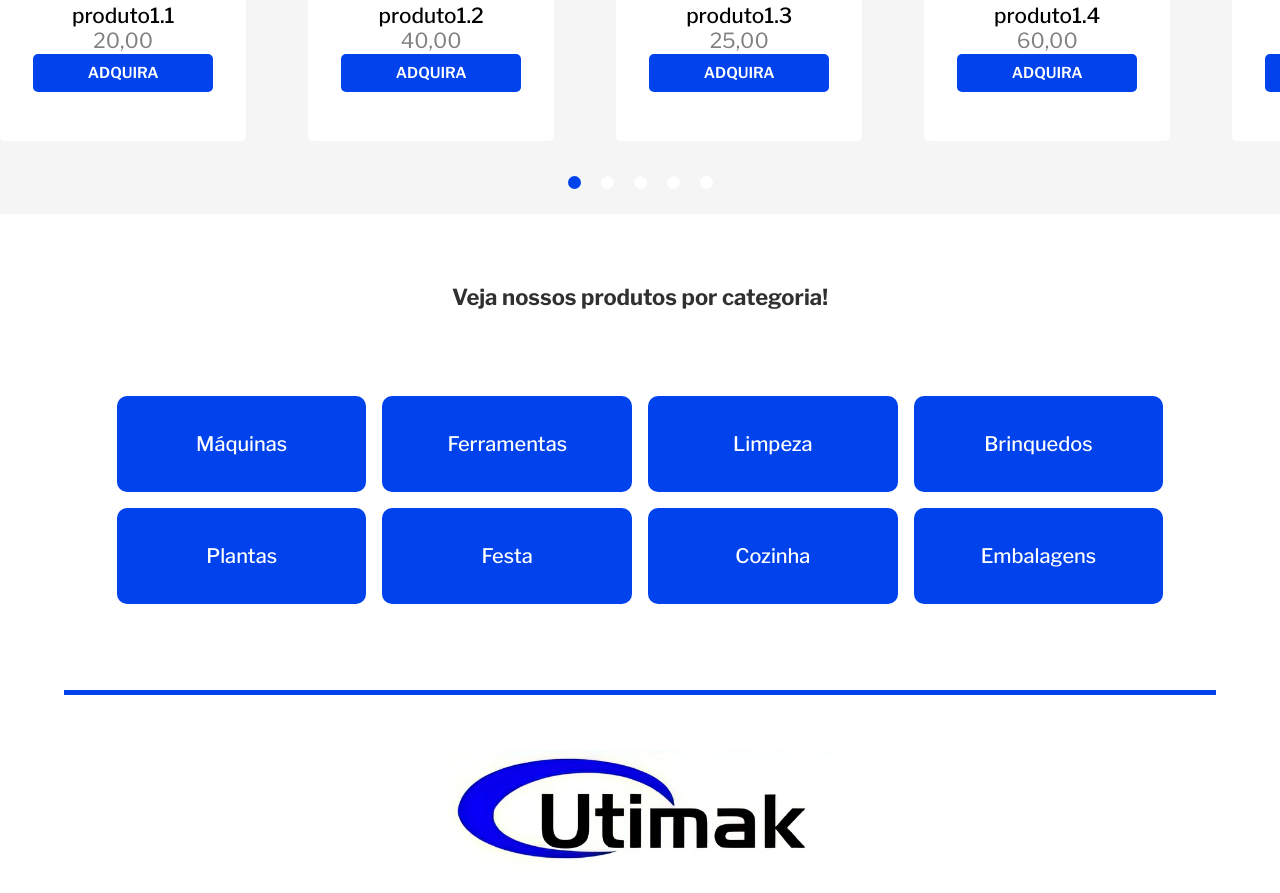
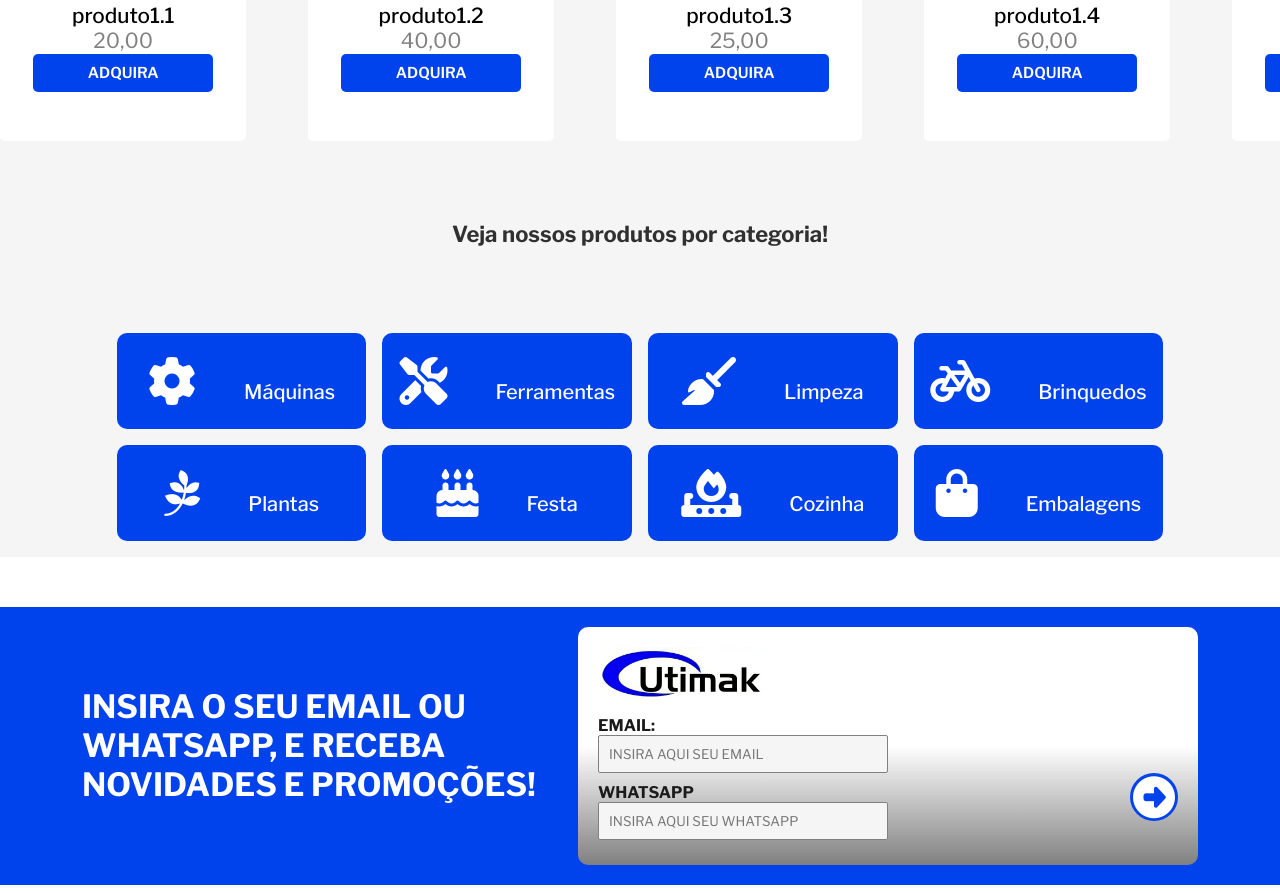
Before and after one commit to T-Ryder000/Utimak, a plain HTML site: page index.html in a window 1280 px wide. Shown: the part 1679-2572 px from the top of the page. Drawn offline with nearby package versions, Linux system fonts and the light colour scheme.

Commit message:
Fazendo a newsletter

```diff
--- a/index.html
+++ b/index.html
@@ -23,7 +23,7 @@
       </ul>
 
       <div class="header-seach">
-        <input class="none" type="text" placeholder="Busque aqui o que deseja" />
+        <input class="none" type="text" placeholder="O que está buscando?" />
         <i id="pesquisar" class="fa-solid fa-magnifying-glass"></i>
       </div>
     </div>
@@ -169,14 +169,7 @@
 
         </div>
 
-        <div class="slide-controls">
-          <input class="buttons-controls but1" type="button">
-          <input class="buttons-controls but2" type="button">
-          <input class="buttons-controls but3" type="button">
-          <input class="buttons-controls but4" type="button">
-          <input class="buttons-controls but5" type="button">
-        </div>
-      </div>
+
     </div>
 
 
@@ -185,15 +178,39 @@
 
 
     <nav class="nav-categoria">
-      <a class="type-categ" href="/"><li >Máquinas</li></a>
-      <a class="type-categ" href="/"><li >Ferramentas</li></a>
-      <a class="type-categ" href="/"><li >Limpeza</li></a>
-      <a class="type-categ" href="/"><li >Brinquedos</li></a>
-      <a class="type-categ" href="/"><li >Plantas</li></a>
-      <a class="type-categ" href="/"><li >Festa</li></a>
-      <a class="type-categ" href="/"><li >Cozinha</li></a>
-      <a class="type-categ" href="/"><li >Embalagens</li></a>
+      <a class="type-categ" href="/"><li ><i class="fa-solid fa-gear"></i>Máquinas</li></a>
+      <a class="type-categ" href="/"><li ><i class="fa-solid fa-screwdriver-wrench"></i>Ferramentas</li></a>
+      <a class="type-categ" href="/"><li ><i class="fa-solid fa-broom"></i>Limpeza</li></a>
+      <a class="type-categ" href="/"><li ><i class="fa-solid fa-bicycle"></i>Brinquedos</li></a>
+      <a class="type-categ" href="/"><li ><i class="fa-brands fa-pagelines"></i>Plantas</li></a>
+      <a class="type-categ" href="/"><li ><i class="fa-solid fa-cake-candles"></i>Festa</li></a>
+      <a class="type-categ" href="/"><li ><i class="fa-solid fa-fire-burner"></i>Cozinha</li></a>
+      <a class="type-categ" href="/"><li ><i class="fa-solid fa-bag-shopping"></i>Embalagens</li></a>
     </nav>
+
+  </div>
+
+  <div class="NEWSLETTER">
+    <h1>INSIRA O SEU EMAIL OU WHATSAPP, E RECEBA NOVIDADES E PROMOÇÕES!</h1>
+    <div class="NEW">
+    <img class="logo" src="./Header/logo.jpg" alt="logo">
+
+    <div class="NEWFORM">
+      <div class="NEWFORM1">
+            <div class="NEWCONT">
+              <span class="NEWTAGS">EMAIL:</span>
+              <input class="NEWINPUT" type="email" placeholder="INSIRA AQUI SEU EMAIL">
+            </div>
+            <div class="NEWCONT">
+              <span class="NEWTAGS">WHATSAPP</span>
+              <input class="NEWINPUT" type="tel" placeholder="INSIRA AQUI SEU WHATSAPP">
+            </div>
+      </div>
+            <i class="fa-solid fa-circle-right NEWSEND"></i></button>
+   </div>
+
+  </div>
+  </div>
 
   </main>
 
--- a/script.js
+++ b/script.js
@@ -128,3 +128,17 @@ Categorias.addEventListener('mousemove', function (e) {
   this.scrollLeft += startXX - e.clientX
 })
 /**********************************************************************************/
+
+
+let slideWrapper = document.querySelector('.slide-wrapper')
+let slideList = document.querySelector('.slide-list')
+let slideItem = document.querySelectorAll('.slide-item')
+let previus = document.querySelector('.previus')
+let next = document.querySelector('.next')
+
+
+console.log(slideWrapper)
+console.log(slideList)
+console.log(slideItem)
+console.log(previus)
+console.log(next)
--- a/style.css
+++ b/style.css
@@ -84,6 +84,7 @@ header{
   font-size: 15px;
   font-weight: 600;
   cursor: pointer;
+  transition: transform 0.1s linear;
 }
 .nav li:hover{
   transform: scale(1.1);
@@ -526,23 +527,7 @@ header{
 .next{
   right: 5px;
 }
-.slide-controls{
-  display: flex;
-  justify-content: center;
-  gap: 20px;
-  padding: 25px;
-}
-.buttons-controls{
-  border-radius: 50%;
-  background-color: rgb(255, 255, 255);
-  border: none;
-  width: 13px;
-  height: 13px;
-  cursor: pointer;
-}
-.buttons-controls.but1{
-  background-color: #0043ED;
-}
+
 @media screen and (max-width: 900px) {
   .slide-list{
     display: grid;
@@ -624,12 +609,20 @@ header{
   font-size: 20px;
   font-weight: 500;
   user-select: none;
+  padding: 10px;
+  transition: transform 0.1s linear;
 }
 .type-categ:hover{
   opacity: 0.8;
   transform: scale(1.1);
-  transition: 0.5s;
  }
+
+.type-categ li i{
+  font-size: 48px;
+  margin-right: 1em;
+}
+
+
 @media screen and (max-width: 600px){
 
   .nav-categoria{
@@ -643,6 +636,106 @@ header{
 }
 
 
+/***************************************************************************************************/
+.NEWSLETTER{
+  margin-top: 50px;
+  background-color: #0043ED;
+  display: flex;
+  align-items: center;
+  justify-content: center;
+  color: rgb(27, 27, 27);
+  padding: 20px;
+
+}
+
+.NEWSLETTER h1{
+  width: 40%;
+  color:white;
+}
+.NEW{
+  height: 90%;
+  background: linear-gradient( to top, gray, white 50%);
+  width: 50%;
+  padding: 20px;
+  border-radius: 10px;
+  display: flex;
+  justify-content: space-around;
+  flex-direction: column;
+}
+
+.NEW img{
+  width: 30%;
+}
+
+
+.NEWFORM{
+  width: 100%;
+  height: 80%;
+  display: flex;
+  justify-content: space-between;
+  align-items: flex-end;
+}
+
+
+.NEWFORM1{
+  width: 50%;
+  height: 60%;
+  display: flex;
+  flex-direction: column;
+  justify-content: space-evenly;
+}
+
+.NEWCONT{
+  padding: 5px 0;
+  display: flex;
+  flex-direction: column;
+  justify-content: space-between;
+}
+.NEWINPUT{
+  padding: 10px;
+  border-radius: 2px;
+  background-color: whitesmoke;
+  border: 1px solid gray;
+
+}
+.NEWTAGS{
+  font-weight: bold;
+}
+.NEWSEND{
+font-size: 42px;
+color: white;
+background-color: #0043ED;
+border-radius: 50%;
+padding: 3px;
+cursor:pointer;
+transform: translateY(-50%);
+transition: transform 0.1s linear;
+}
+.NEWSEND:active{
+  transform: translateY(-50%) scale(0.85);
+}
+
+@media screen and (max-width: 900px){
+
+  .NEWSLETTER h1{
+    font-size: 24px;
+  }
+
+}
+@media screen and (max-width: 600px){
+  .NEWSLETTER{
+    flex-direction: column;
+  }
+  .NEWSLETTER h1{
+    width: 100%;}
+  .NEW{
+    margin-top: 20px;
+    width: 100%; }
+  .NEWFORM1{
+    width: 80%;
+    padding: 10px 0;
+  }
+}
 
 
 /***********************************************************************************************/
```
